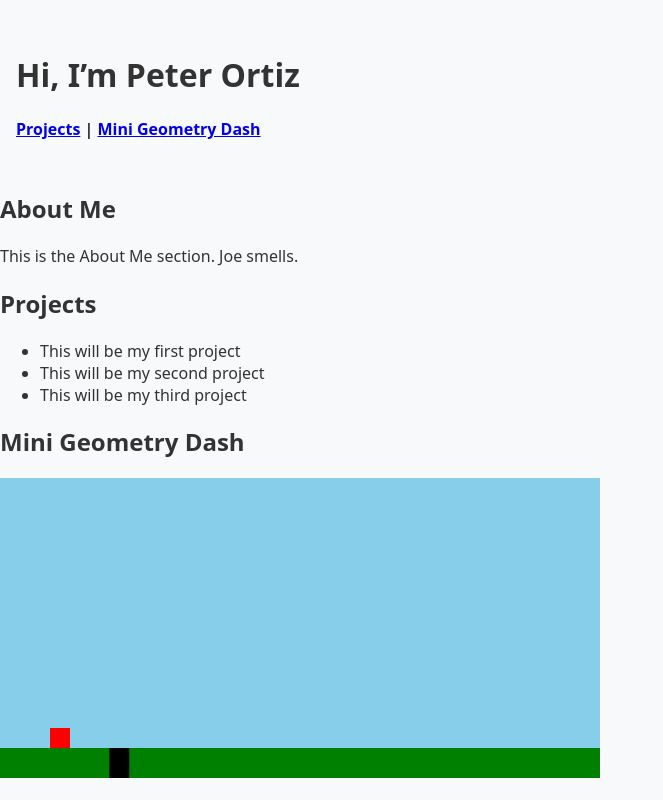
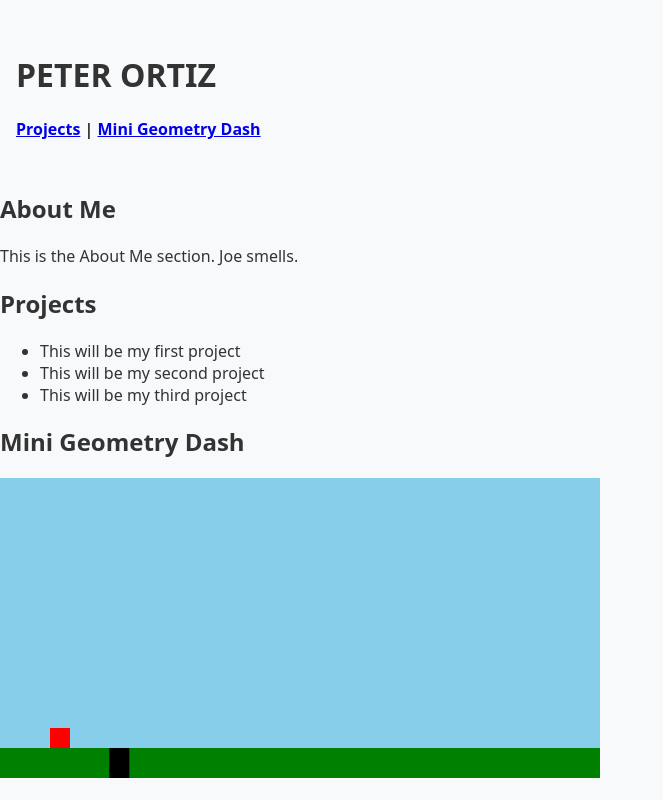
Before and after one commit to PeterO14/petero14.github.io, a plain HTML site: page index.html in a window 1280 px wide. Shown: the whole page, without its empty margins (0-663 px from the left). Drawn offline with Linux system fonts and the light colour scheme.

Commit message:
Change header name to uppercase

```diff
--- a/index.html
+++ b/index.html
@@ -8,7 +8,7 @@
 </head>
 <body>
   <header>
-    <h1>Hi, I’m Peter Ortiz</h1>
+    <h1>PETER ORTIZ</h1>
     <nav>
       <a href="#projects">Projects</a> |
       <a href="#game">Mini Geometry Dash</a>
```
